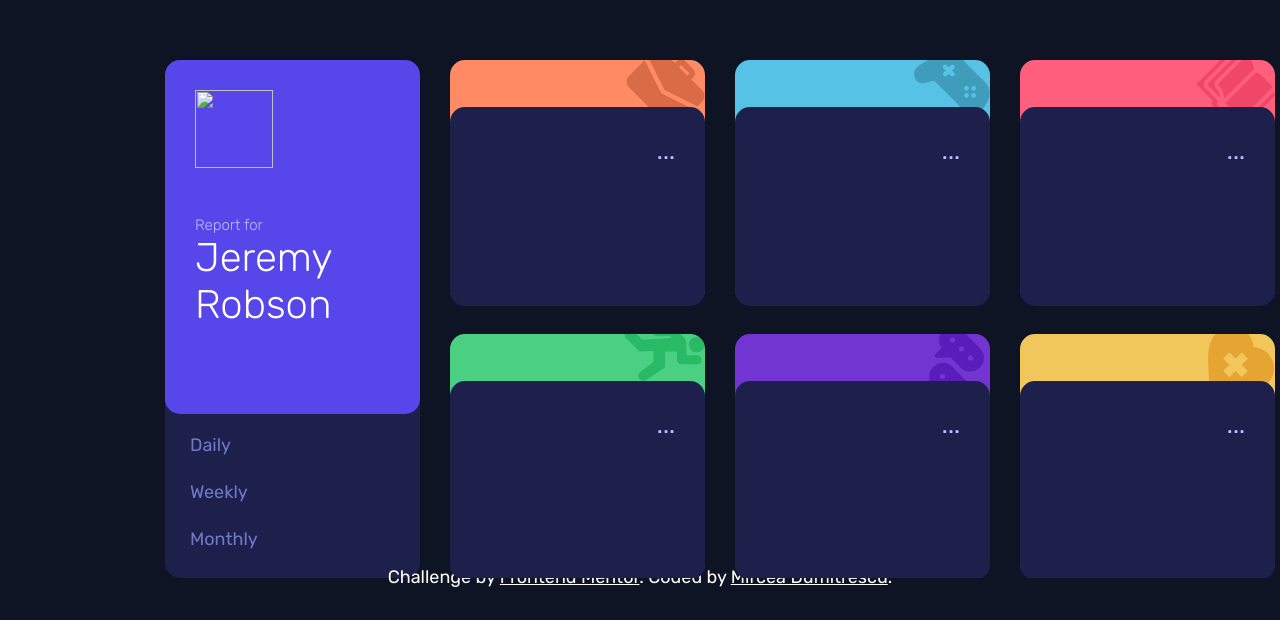
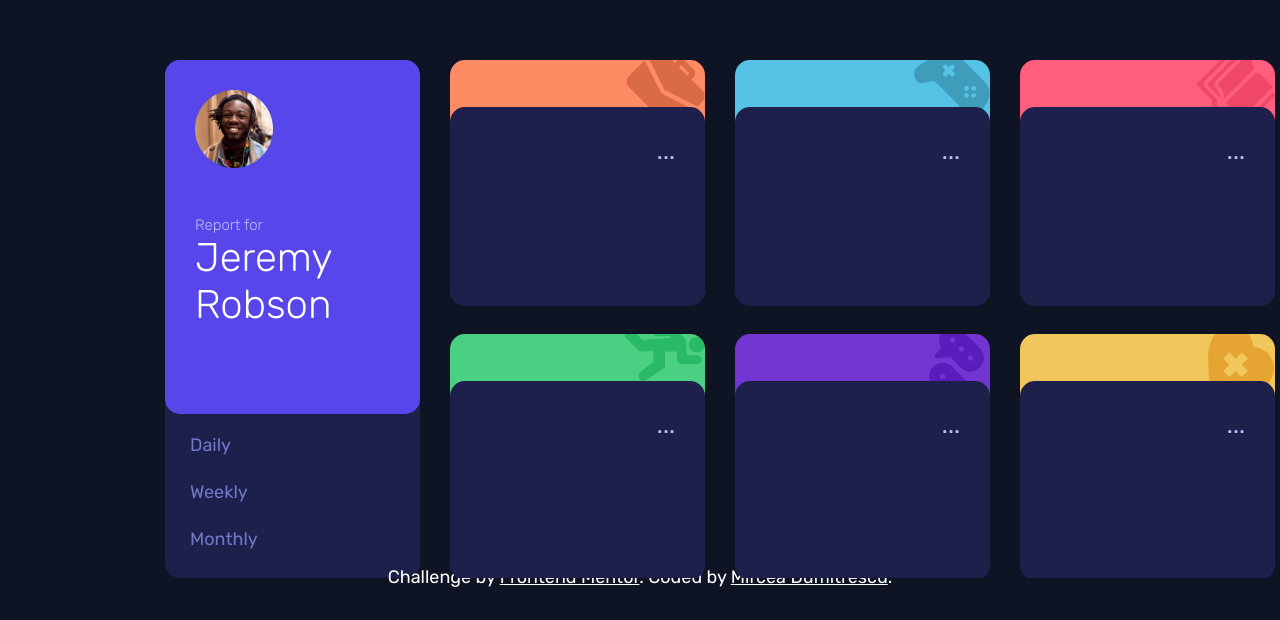
Before and after one commit to MirceaDumitrescu/zenandreas.github.io, a plain HTML site: page timetracking-app/index.html in a window 1280 px wide. Shown: the part 180-800 px from the top of the page. Drawn offline with Linux system fonts and the light colour scheme; files whose address does not match are found by name.

Commit message:
Update index.html

```diff
--- a/timetracking-app/index.html
+++ b/timetracking-app/index.html
@@ -20,10 +20,7 @@
   <body>
     <div class="left-side">
       <div class="user-profile">
-        <img
-          src="./time-tracking-dashboard-main/images/image-jeremy.png"
-          alt=""
-        />
+        <img src="./images/image-jeremy.png" alt="" />
         <div class="user-profile-text">
           <p class="report">Report for</p>
           <h1 class="name">Jeremy Robson</h1>
```
